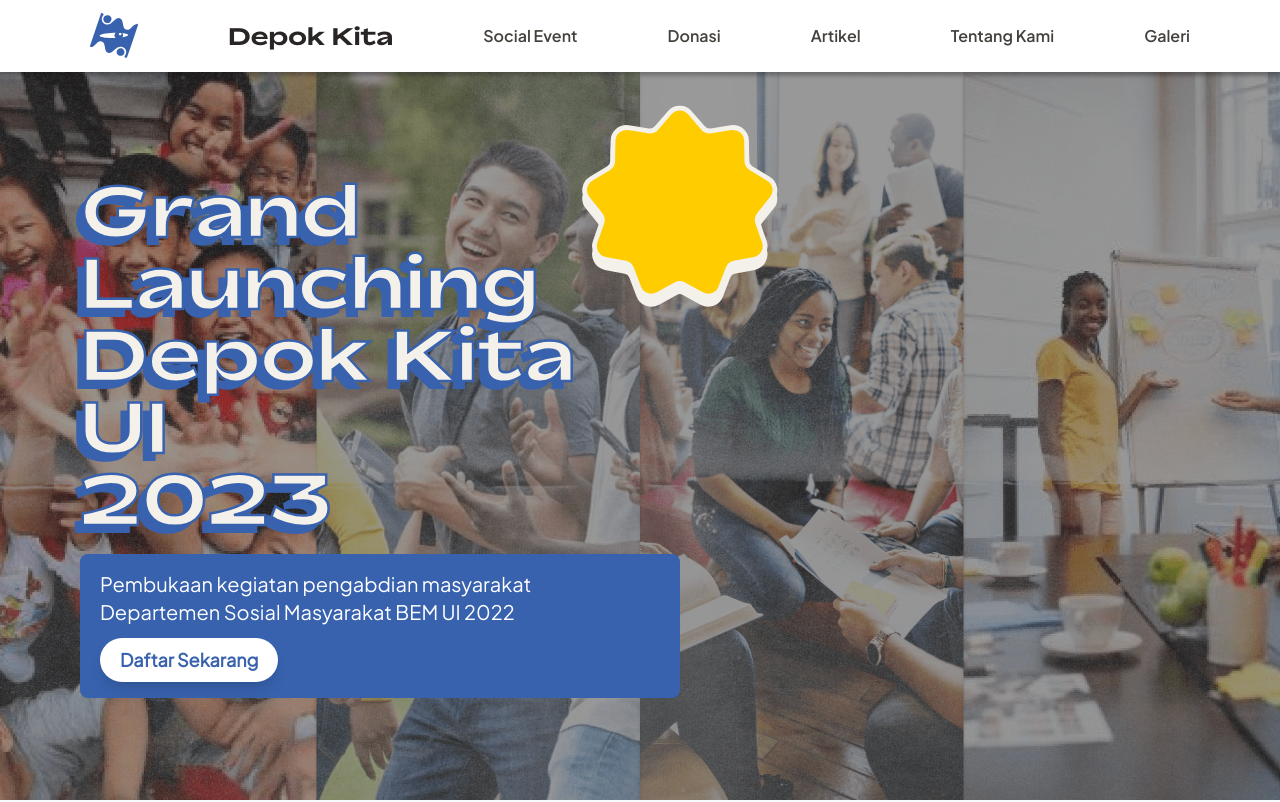
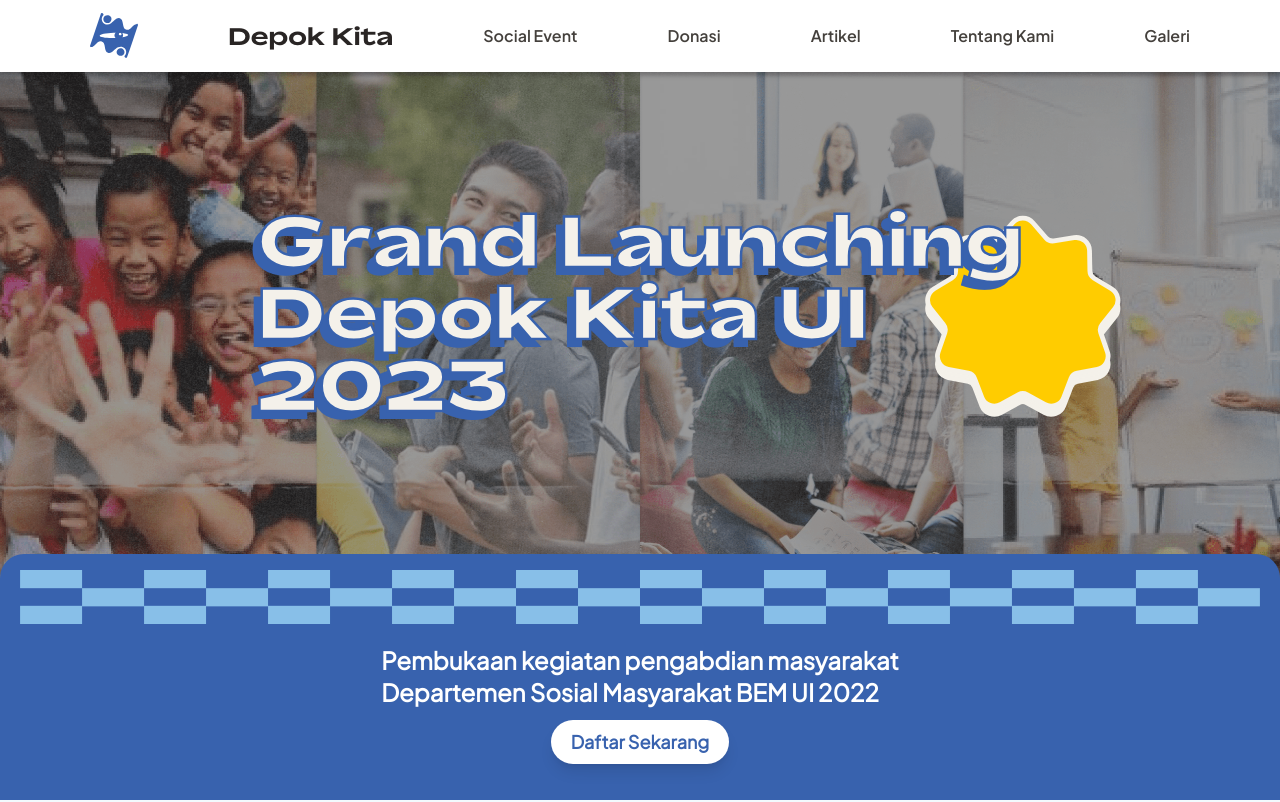
Before and after one commit to Depok-Kita/depkit-2023, a Next.js app: page / in a window 1280 px wide. Shown: the top 802 px of the page. Built offline with nearby package versions, Linux system fonts and the light colour scheme.

Commit message:
modified hero

```diff
--- /dev/null
+++ b/src/components/Hero.tsx
@@ -0,0 +1,37 @@
+import Image from "next/image";
+import Stripe from "./Stripe";
+
+export default function Hero() {
+    return (
+        <section className="w-full relative h-[calc(100vh-72px)] flex justify-center">
+            <Image src="/hero.png" alt="Hero" layout="fill" objectFit="cover" className='brightness-[.6]' />
+            <aside className="z-10 mt-10 w-full flex items-center justify-center">
+                <div className=" w-full z-0 items-center h-1/2 flex flex-col gap-5">
+                    <div className="relative">
+                        <Image src="/someshit.svg" alt="Logo" width={200} height={200} className='absolute w-[120px] lg:w-[200px] top-0 right-0 translate-x-1/2 -translate-y-1/3 z-0' />
+                        <h1 className='text-4xl bottom-20 w-full font-bossa_black md:text-7xl text-[#F4F1EA] shadow-[#3862AE] text-shadow-lg font-outline-8 font-black z-10 relative'>
+                            Grand Launching
+                            <br />
+                            Depok Kita UI
+                            <br />
+                            2023
+                        </h1>
+                    </div>
+                    <div className="py-4 absolute bottom-0 px-5 w-full font-jkt bg-[#3862AE] text-white rounded-t-3xl">
+                        <Stripe />
+                        <div className="flex flex-col items-center justify-center mb-5">
+                            <p className='mb-3 text-2xl my-5 font-bold'>
+                                Pembukaan kegiatan pengabdian masyarakat
+                                <br />
+                                Departemen Sosial Masyarakat BEM UI 2022
+                            </p>
+                            <button className='text-[#3862AE] bg-white font-bold text-lg px-5 py-2 rounded-full shadow-lg hover:bg-[#2E4A7E] transition-colors duration-300'>
+                                Daftar Sekarang
+                            </button>
+                        </div>
+                    </div>
+                </div>
+            </aside>
+            <aside className='flex-1'></aside>
+        </section>)
+}
--- a/src/pages/index.tsx
+++ b/src/pages/index.tsx
@@ -2,6 +2,7 @@
 import { Inter } from 'next/font/google'
 import { Article } from '@/components/Article'
 import Stripe from '@/components/Stripe'
+import Hero from '@/components/Hero'
 
 const inter = Inter({ subsets: ['latin'] })
 
@@ -10,32 +11,7 @@
     <main
       className={`bg-[#F2FAFE]`}
     >
-      <section className="w-full h-[calc(100vh-72px)] relative flex justify-center">
-        <Image src="/hero.png" alt="Hero" layout="fill" objectFit="cover" className='brightness-[.6]' />
-        <aside className="ml-20 z-10 flex-1 flex items-center justify-center">
-          <div className="relative z-0 flex flex-col gap-5">
-            <Image src="/someshit.svg" alt="Logo" width={200} height={200} className='absolute top-0 right-0 translate-x-1/2 -translate-y-1/3 z-0' />
-            <h1 className='text-4xl font-bossa md:text-7xl text-[#F4F1EA] shadow-[#3862AE] text-shadow-lg font-outline-8 font-bold z-10 relative'>
-              Grand Launching
-              <br />
-              Depok Kita UI
-              <br />
-              2023
-            </h1>
-            <div className="py-4 px-5 font-jkt bg-[#3862AE] text-white rounded-lg">
-              <p className='mb-3 text-xl'>
-                Pembukaan kegiatan pengabdian masyarakat
-                <br />
-                Departemen Sosial Masyarakat BEM UI 2022
-              </p>
-              <button className='text-[#3862AE] bg-white font-bold text-lg px-5 py-2 rounded-full shadow-lg hover:bg-[#2E4A7E] transition-colors duration-300'>
-                Daftar Sekarang
-              </button>
-            </div>
-          </div>
-        </aside>
-        <aside className='flex-1'></aside>
-      </section>
+      <Hero />
       <section id="sosvent" className='relative mt-5 p-10 min-h-screen'>
         <aside className="p-5 shadow-md bg-white rounded-lg h-full">
           <h1 className='text-4xl font-bossa md:text-7xl font-bold text-blue-950 text-center'>Social Event Timeline</h1>
--- a/src/styles/globals.css
+++ b/src/styles/globals.css
@@ -31,6 +31,10 @@
   src: url(/Bossa-ExpandedBold.woff) format("woff");
 }
 @font-face {
+  font-family: "Bossa Black";
+  src: url(/Bossa-ExpandedBlack.woff) format("woff");
+}
+@font-face {
   font-family: "Plus Jakarta Sans";
   src: url(/PlusJakartaSans-Regular.woff) format("woff");
 }
--- a/tailwind.config.ts
+++ b/tailwind.config.ts
@@ -15,6 +15,7 @@
       },
       fontFamily: {
         bossa: ["Bossa", 'sans-serif'],
+        bossa_black: ["Bossa Black", 'sans-serif'],
         jkt: ["Plus Jakarta Sans", "sans-serif"],
         jkt_bold: ["Plus Jakarta Sans Bold", "sans-serif"],
         jkt_semibold: ["Plus Jakarta Sans SemiBold", "sans-serif"]
```
Also changed, not shown: public/Bossa-ExpandedBlack.woff (added).
